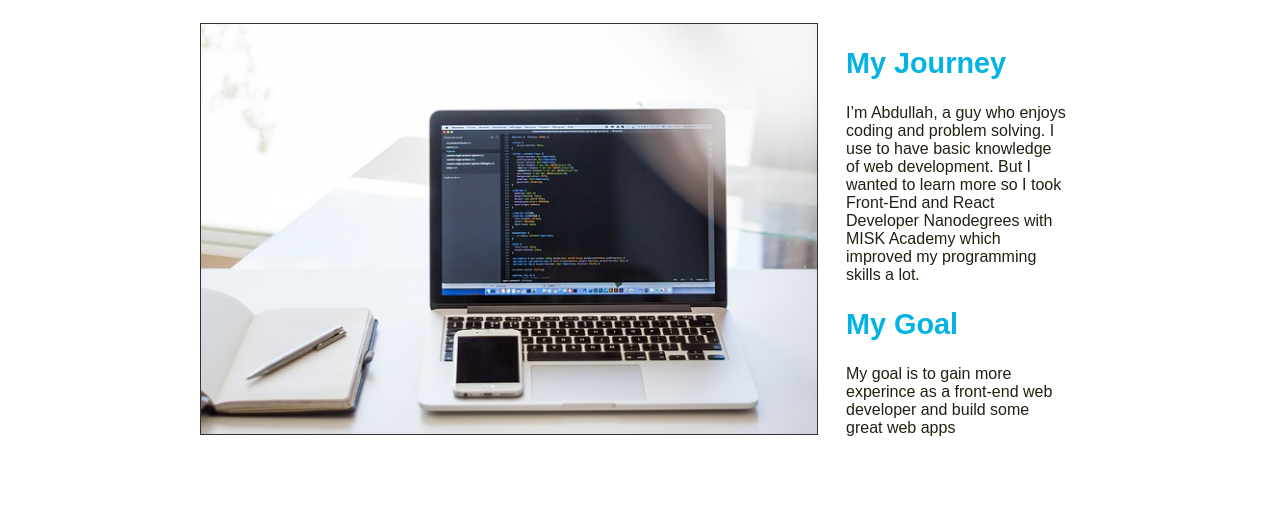
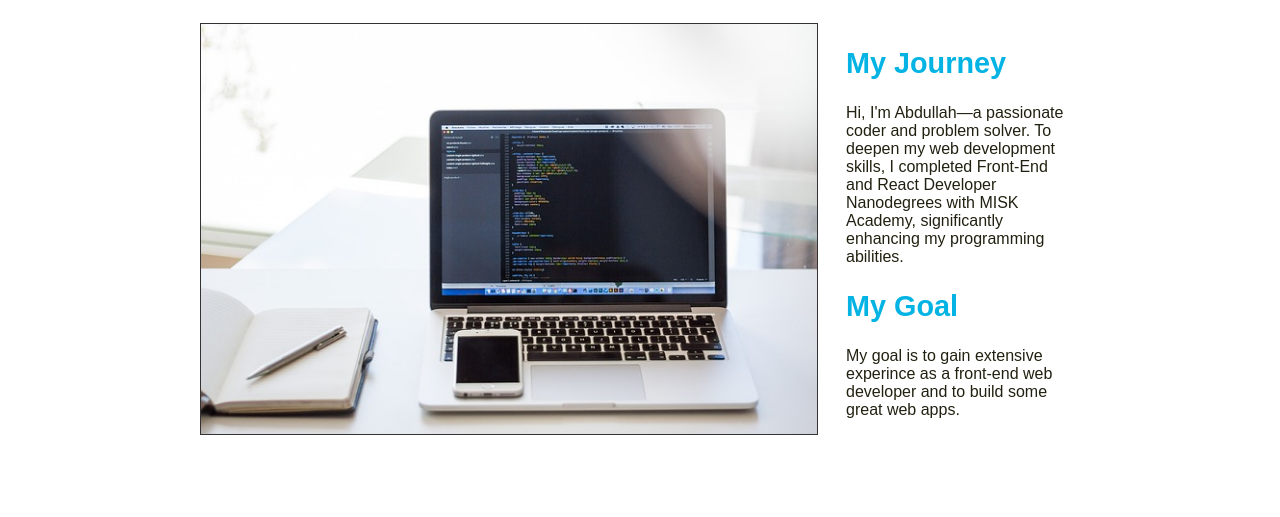
Before and after one commit to Abdullah-binRokan/portfolio, a plain HTML site: page index.html in a window 1280 px wide. Shown: the part 152-669 px from the top of the page. Drawn offline with Linux system fonts and the light colour scheme; a web font is replaced by a local one.

Commit message:
rewrite the text

```diff
--- a/index.html
+++ b/index.html
@@ -25,11 +25,11 @@
       <div class="my-journey">
         <article>
           <h1>My Journey</h1>
-          <p>I’m Abdullah, a guy who enjoys coding and problem solving. I use to have basic knowledge of web development. But I wanted to learn more so I took Front-End and React Developer Nanodegrees with MISK Academy which improved my programming skills a lot.</p>
+          <p>Hi, I'm Abdullah—a passionate coder and problem solver. To deepen my web development skills, I completed Front-End and React Developer Nanodegrees with MISK Academy, significantly enhancing my programming abilities.</p>
         </article>
         <article>
           <h1>My Goal</h1>
-          <p>My goal is to gain more experince as a front-end web developer and build some great web apps</p>
+          <p>My goal is to gain extensive experince as a front-end web developer and to build some great web apps.</p>
         </article>
       </div>
       <div class="featured-work-title">
```
